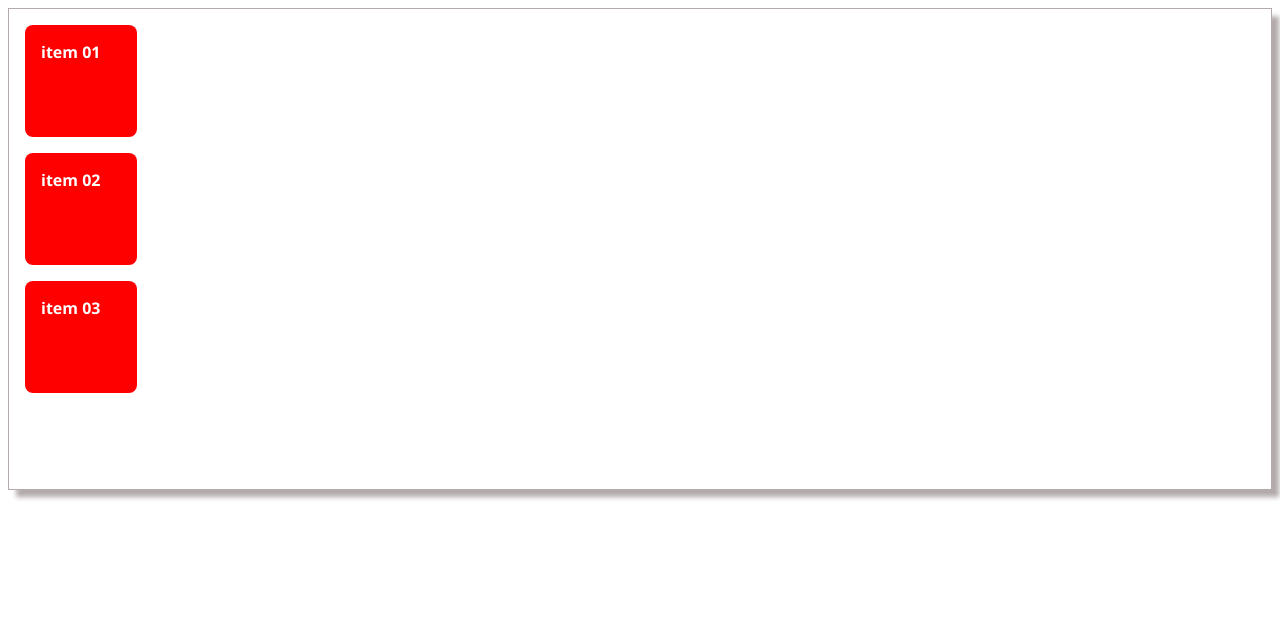
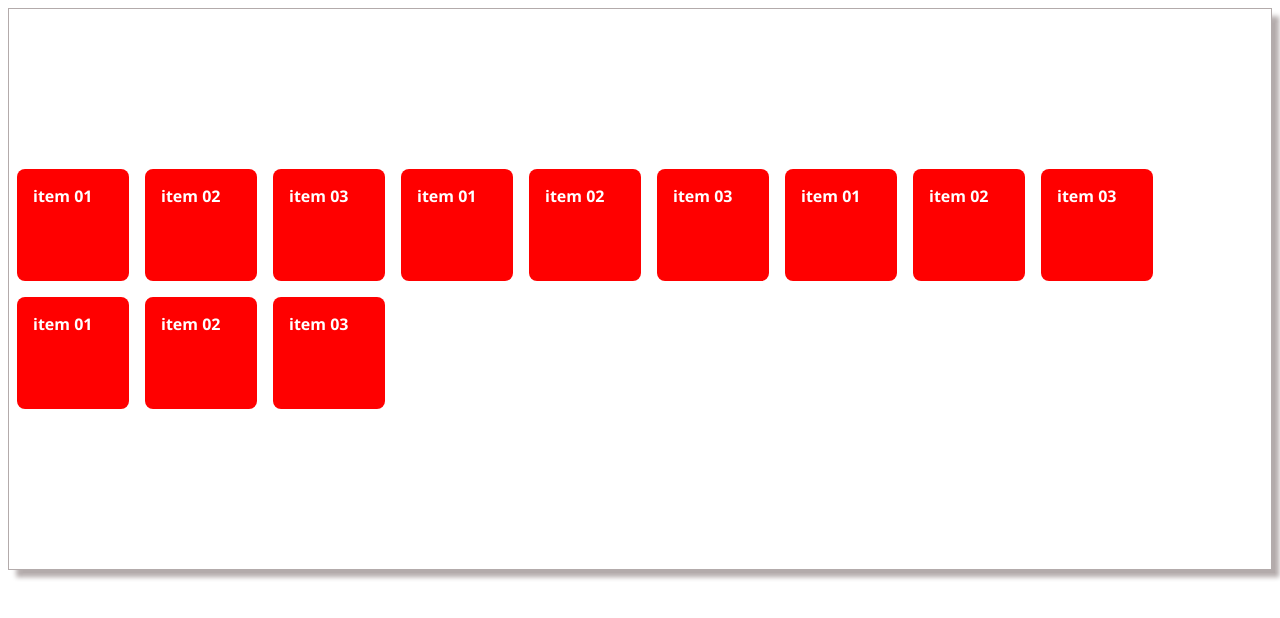
Before and after one commit to GuilhermeValbonetti/pbr-diw-4963101-exemplo-02, a plain HTML site: page index.html in a window 1280 px wide. Drawn offline with Linux system fonts and the light colour scheme.

Commit message:
index.html

```diff
--- a/index.html
+++ b/index.html
@@ -12,8 +12,12 @@
 
         .container{
             border: 1px solid #b3abab;
-            height: 30rem;
+            height: 35rem;
             box-shadow: .5rem .5rem .3rem .01rem #b3abab;
+            display: flex;
+            flex-wrap: wrap;
+            justify-content: start;
+            align-content: center;
         }
 
         .item {
@@ -21,7 +25,7 @@
             color: white;
             font-weight: bold;
             padding: 1rem;
-            margin: 1rem;
+            margin: .5rem;
             width: 5rem;
             height: 5rem;
             border-radius: .5rem;
@@ -34,6 +38,17 @@
         <div class="item">item 01</div>
         <div class="item">item 02</div>
         <div class="item">item 03</div>
+        <div class="item">item 01</div>
+        <div class="item">item 02</div>
+        <div class="item">item 03</div>
+        <div class="item">item 01</div>
+        <div class="item">item 02</div>
+        <div class="item">item 03</div>
+        <div class="item">item 01</div>
+        <div class="item">item 02</div>
+        <div class="item">item 03</div>
+
+
     </div>
 </body>
 </html>
```
